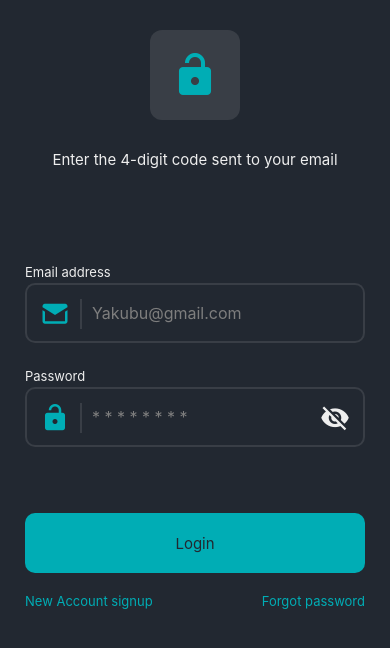
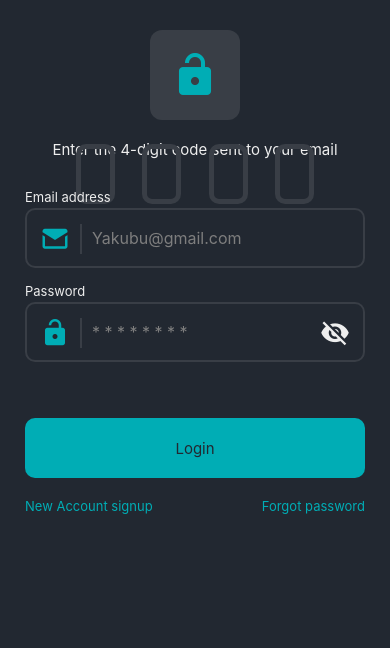
Before and after one commit to YakubuAmidu/register-login-user, a React Native app: screen / in a window 390 px wide. Shown: the top 648 px of the page. Built offline with nearby package versions, Linux system fonts and the light colour scheme.

Commit message:
Initial commit

```diff
--- a/components/Inputs/StyledCodeInput.js
+++ b/components/Inputs/StyledCodeInput.js
@@ -7,29 +7,70 @@ import { StatusBarHeight } from '../shared';
 
 // Custom colors
 import { colors } from '../colors';
-const { primary } = colors;
+const { secondary, tertiary } = colors;
 
 const CodeInputSection = styled.View`
 flex: 1;
 justify-content: center;
 align-items: center;
-margin-vertical: 35px;
+margin-vertical: 15px;
 `;
 
-const HiddentTextInput = styled.TextInput`
+const HiddenTextInput = styled.TextInput`
+ position: absolute;
+ width: 1px;
+ height: 1px;
+ opacity: 0;
+`;
 
-`
+const CodeInputsContainer = styled.Pressable`
+width: 70%;
+flex-direction: row;
+justify-content: space-between;
+`;
+
+const CodeInput = styled.View`
+ min-width: 15%;
+ padding: 12px;
+ border-width: 5px;
+ border-radius: 10px;
+ border-color: ${secondary};
+`;
+
+const CodeInputText = styled.Text`
+ font-size: 22px;
+ font-weight: bold;
+ text-align: center;
+ color: ${tertiary};
+`;
 
 const StyledCodeInput = ({ setCode, code, maxLength }) => {
-  const codeDigitArray = new Array(maxLength).fill(0);
+  const codeDigitsArray = new Array(maxLength).fill(0);
 
   // Ref for textinput
   const textInputRef = useRef(null);
 
-  const handleOnSubmitEditting = () => {}
+  const handleOnPress = () => {
+    textInputRef?.current?.focus();
+  }
+
+  const handleOnSubmitEditing = () => {}
+
+  const toCodeDigitInput = (value, index) => {
+    const emptyInputChar = ' ';
+    const digit = code[index] || emptyInputChar;
+
+    return (
+      <CodeInput key={index}>
+        <CodeInputText>{digit}</CodeInputText>
+      </CodeInput>
+    )
+  };
 
   return <CodeInputSection>
-    <HiddentTextInput
+    <CodeInputsContainer onpress={handleOnPress}>{codeDigitsArray.map(toCodeDigitInput)}</CodeInputsContainer>
+
+    <HiddenTextInput
   keyboardType="number-pad"
   returnKeyType="done"
   textContentType="oneTimeCode"
@@ -37,7 +78,7 @@ const StyledCodeInput = ({ setCode, code, maxLength }) => {
    value={code}
    onChangeText={setCode}
    maxLength={maxLength}
-   onSubmitEditting={handleOnSubmitEditting}
+   onSubmitEditing={handleOnSubmitEditing}
   />
   </CodeInputSection>
 }
--- a/screens/EmailVerification.js
+++ b/screens/EmailVerification.js
@@ -19,8 +19,9 @@ import { colors } from '../components/colors';
 const { primary } = colors;
 
 const EmailVerification = () => {
+  // Code input
   const MAX_CODE_LENGTH = 4;
-  const [code, setCode] = useState("");
+  const [code, setCode] = useState('');
 
   const [message, setMessage] = useState('');
   const [isSuccessMessage, setIsSuccessMessage] = useState(false);
@@ -43,11 +44,11 @@ const EmailVerification = () => {
     return <MainContainer>
       <KeyboardAvoidingContainer>
 
-        <IconHeader name={"lock-open"} style={{ marginBottom: 30 }}/>
+        <IconHeader name={"lock-open"} style={{ marginBottom: 20 }}/>
 
-        <RegularText style={{ marginBottom: 25 }}>Enter the 4-digit code sent to your email</RegularText>
+        <RegularText>Enter the 4-digit code sent to your email</RegularText>
 
-        <StyledCodeInput code={code} setCode={setCode} MAX_CODE_LENGTH={MAX_CODE_LENGTH} />
+        <StyledCodeInput code={code} setCode={setCode} maxLength={MAX_CODE_LENGTH} />
 
         <Formik initialValues={{ email: '', password: '' }}
         onSubmit={(values, { seSubmitting }) => {
@@ -62,9 +63,9 @@ const EmailVerification = () => {
            {
              ({ handleChange, handleBlur, handleSubmit, values, isSubmitting }) => (
                <>
-                <StyledTextInput label={"Email address"} icon={"email-variant"} placeholder={"Yakubu@gmail.com"} keyboardType={"email-address"} onChangeText={handleChange('email')} onBlur={handleBlur('email')} values={values.email} style={{ marginBottom: 25 }}/>
+                <StyledTextInput label={"Email address"} icon={"email-variant"} placeholder={"Yakubu@gmail.com"} keyboardType={"email-address"} onChangeText={handleChange('email')} onBlur={handleBlur('email')} values={values.email} style={{ marginBottom: 15 }}/>
 
-                <StyledTextInput label={"Password"} icon={"lock-open"} placeholder={"* * * * * * * *"} onChangeText={handleChange('password')} onBlur={handleBlur('password')} values={values.password} isPassword={true} style={{ marginBottom: 25 }}/>
+                <StyledTextInput label={"Password"} icon={"lock-open"} placeholder={"* * * * * * * *"} onChangeText={handleChange('password')} onBlur={handleBlur('password')} values={values.password} isPassword={true} style={{ marginBottom: 15 }}/>
 
                 <MsgBox style={{ marginBottom: 25 }} success={isSuccessMessage}>{message || " "}</MsgBox>
 
```
